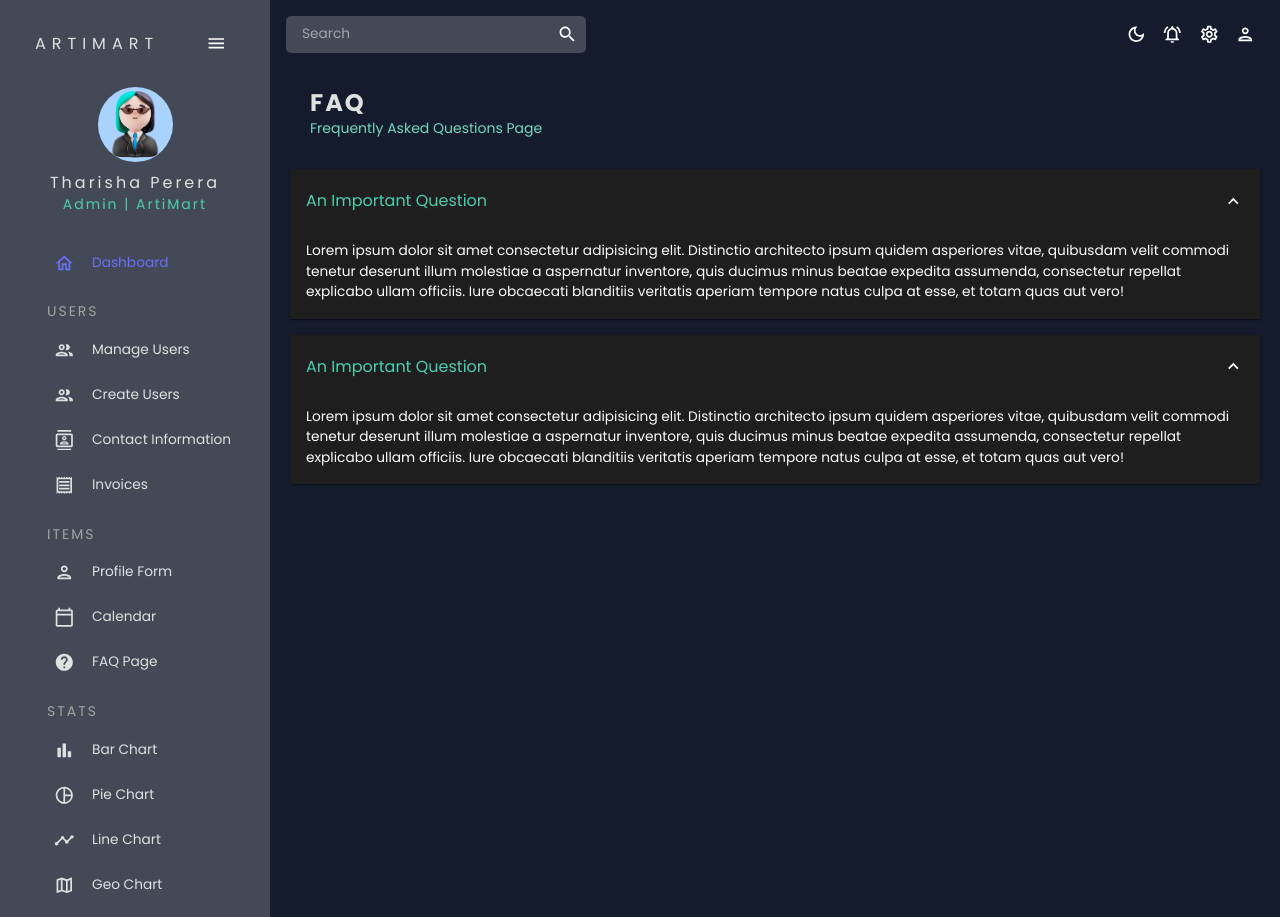
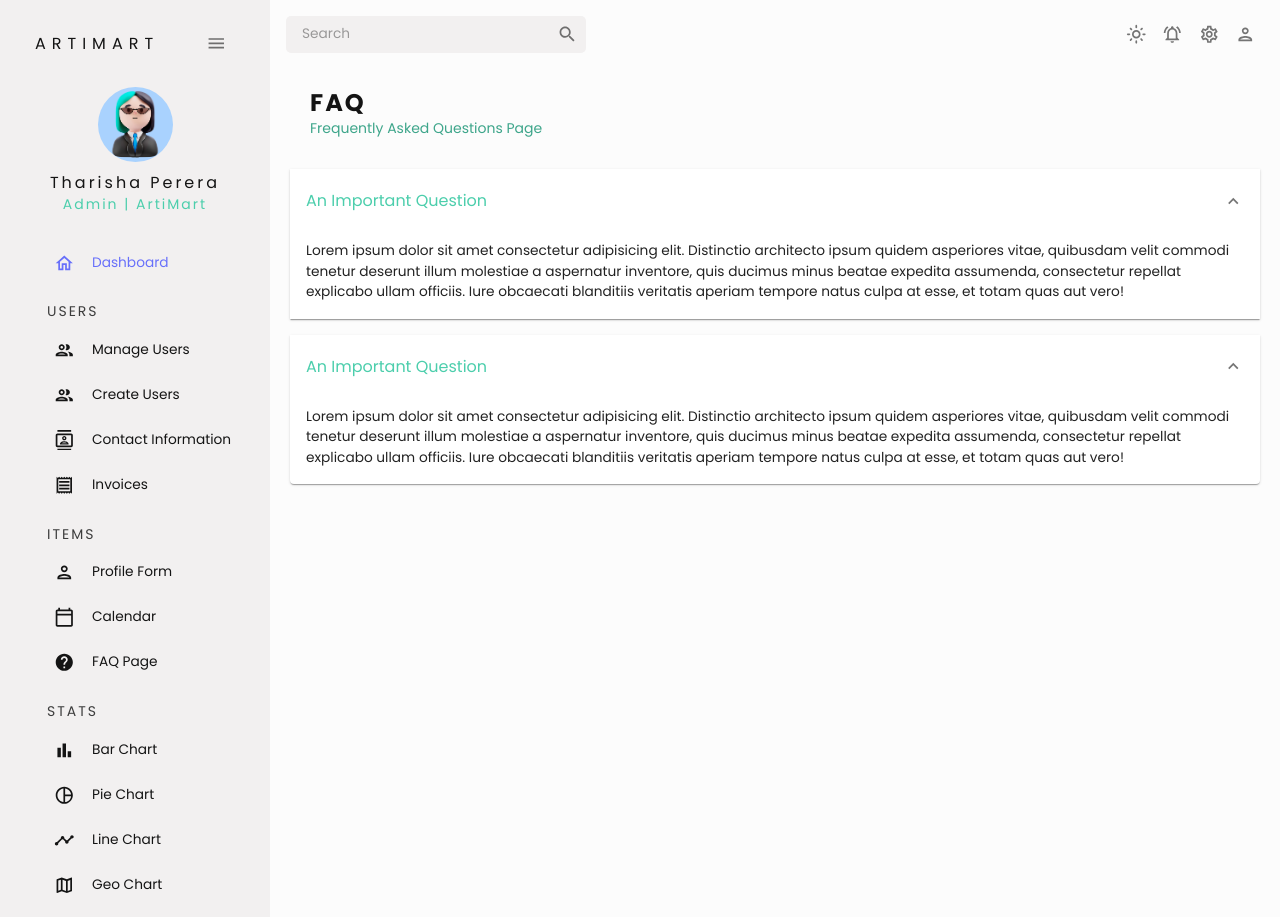
Before and after one commit to TharishaPerera/artimart-react-dashboard, a React (Create React App) app: page /faq in a window 1280 px wide. Built offline with nearby package versions, Linux system fonts and the light colour scheme.

Commit message:
change default theme to light

```diff
--- a/src/theme.js
+++ b/src/theme.js
@@ -200,7 +200,7 @@ export const ColorModeContext = createContext({
 })
 
 export const useMode = () => {
-    const [mode, setMode] = useState("dark")
+    const [mode, setMode] = useState("light")
 
     const colorMode = useMemo(() => ({
         toggleColorMode: () =>
```
